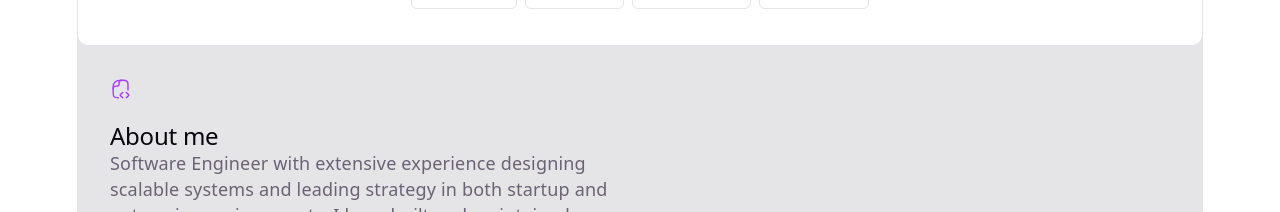
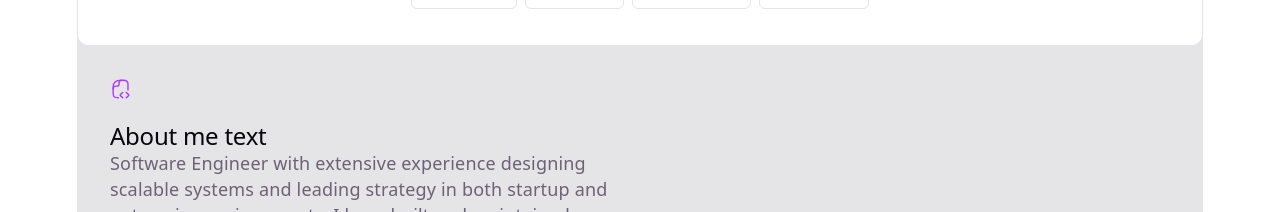
Before and after one commit to b8zeek/b8zeek.github.io, a React (Vite) app: page / in a window 1280 px wide. Shown: the part 900-1112 px from the top of the page. Built offline with nearby package versions, Linux system fonts and the light colour scheme.

Commit message:
Updates...

```diff
--- a/src/App.tsx
+++ b/src/App.tsx
@@ -54,7 +54,7 @@ function App() {
           <svg className="icon" role="presentation" aria-hidden="true">
             <use href="/icons.svg#documentation-icon"></use>
           </svg>
-          <h2>About me</h2>
+          <h2>About me text</h2>
           <Text>
             Software Engineer with extensive experience designing scalable
             systems and leading strategy in both startup and enterprise
```
